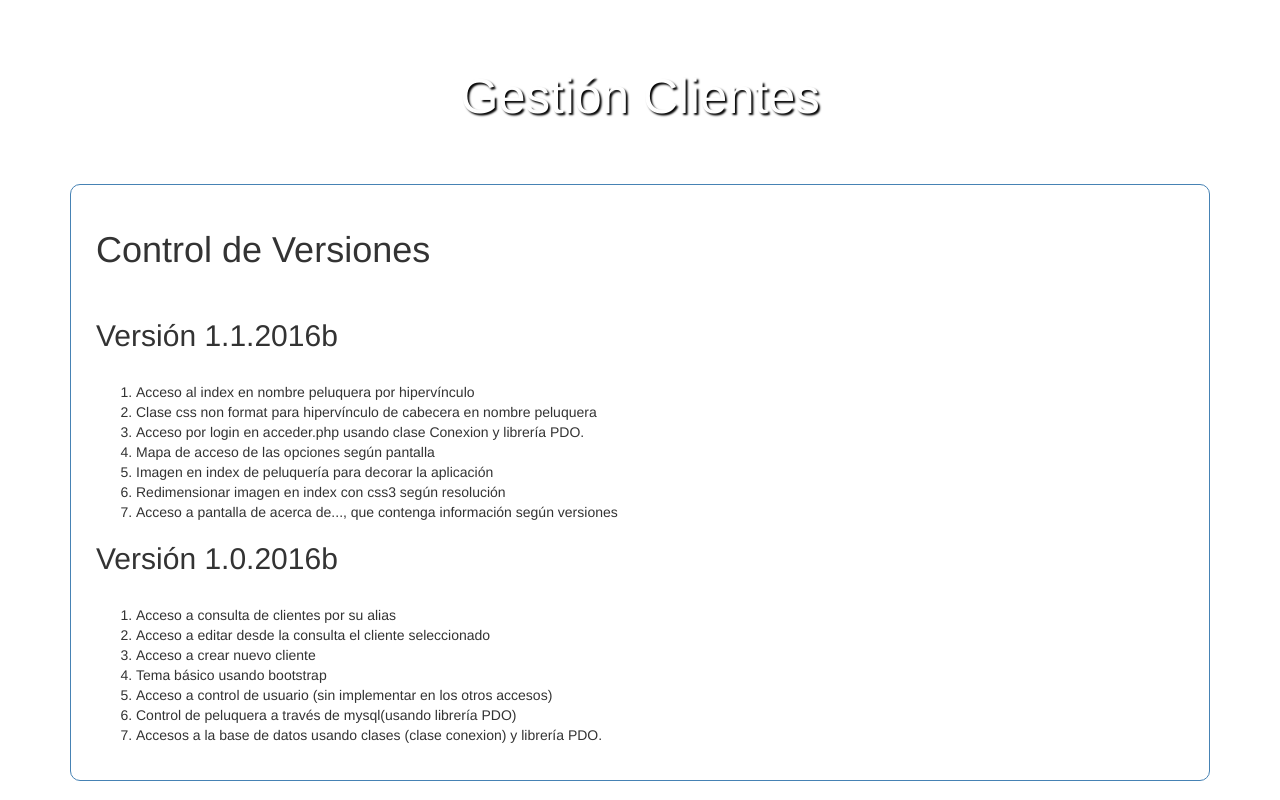
After one commit to davibern/GestionClientes, a PHP site: page /acercade.php in a window 1280 px wide. The commit adds this page. Run offline with PHP 8.4, Linux system fonts and the light colour scheme; data that the repository does not hold is empty.

Commit message:
Versión 1.2 Beta 2016
Acceso al index en nombre peluquera por hipervínculo
Clase css non format para hipervínculo de cabecera en nombre peluquera
Acceso por login en acceder.php usando clase Conexion y librería PDO.
Mapa de acceso de las opciones según pantalla
Imagen en index de peluquería para decorar la aplicación
Redimensionar imagen en index con css3 según resolución
Acceso a pantalla de acerca de..., que contenga información según
versiones

```diff
--- /dev/null
+++ b/acercade.php
@@ -0,0 +1,53 @@
+<!DOCTYPE html PUBLIC "-//W3C//DTD XHTML 1.1//EN" "http://www.w3.org/TR/xhtml11/DTD/xhtml11.dtd">
+<html lang="es">
+   <head>
+      <?php
+
+        // Ficheros de configuración y nombre de empresa
+        include("includes/header.php");
+        include("includes/empresa.php");
+
+        // Instanciamos un objeto nuevo de empresa para rescatar el nombre de la peluquería
+        $nombreempresa = new Empresa();
+
+        // Usamos el método para rescatar nombre de empresa y lo guardamos en otra variable para poder usarla más tarde
+        $empresa = $nombreempresa->getNameBussines();
+
+      ?>
+   </head>
+   <body>
+        <div class="container">
+            <header class="header">
+                <h1>Gestión Clientes <small><a href="index.php" class="non-format"><?php echo $empresa;?></a></small></h1>
+            </header>
+        </div>
+        <div class="container menu-index">
+            <div class="menu-version menu-option">
+                <h1>Control de Versiones</h1>
+                <br>
+                <h2>Versión 1.1.2016b</h2>
+                <br>
+                <ol>
+                    <li>Acceso al index en nombre peluquera por hipervínculo</li>
+                    <li>Clase css non format para hipervínculo de cabecera en nombre peluquera</li>
+                    <li>Acceso por login en acceder.php usando clase Conexion y librería PDO.</li>
+                    <li>Mapa de acceso de las opciones según pantalla</li>
+                    <li>Imagen en index de peluquería para decorar la aplicación</li>
+                    <li>Redimensionar imagen en index con css3 según resolución</li>
+                    <li>Acceso a pantalla de acerca de..., que contenga información según versiones</li>
+                </ol>
+                <h2>Versión 1.0.2016b</h2>
+                <br>
+                <ol>
+                    <li>Acceso a consulta de clientes por su alias</li>
+                    <li>Acceso a editar desde la consulta el cliente seleccionado</li>
+                    <li>Acceso a crear nuevo cliente</li>
+                    <li>Tema básico usando bootstrap</li>
+                    <li>Acceso a control de usuario (sin implementar en los otros accesos)</li>
+                    <li>Control de peluquera a través de mysql(usando librería PDO)</li>
+                    <li>Accesos a la base de datos usando clases (clase conexion) y librería PDO.</li>
+                </ol>
+            </div>
+        </div>
+   </body>
+</html>
--- a/actualizarcliente.php
+++ b/actualizarcliente.php
@@ -43,7 +43,7 @@
    <body>
         <div class="container">
             <header class="header">
-                <h1>Gestión Clientes <small><?php echo $empresa;?></small></h1>
+                <h1>Gestión Clientes <small><a href="index.php" class="non-format"><?php echo $empresa;?></a></small></h1>
             </header>
         </div>
         <div class="container menu-index menu-search">
--- a/buscarcliente.php
+++ b/buscarcliente.php
@@ -18,7 +18,7 @@
    <body>
         <div class="container">
             <header class="header">
-                <h1>Gestión Clientes <small><?php echo $empresa;?></small></h1>
+                <h1>Gestión Clientes <small><a href="index.php" class="non-format"><?php echo $empresa;?></a></small></h1>
             </header>
         </div>
         <div class="container menu-index menu-search">
--- a/consultaclientes.php
+++ b/consultaclientes.php
@@ -26,10 +26,13 @@
     <body>
          <div class="container">
              <header class="header">
-                  <h1>Gestión Clientes <small><?php echo $empresa;?></small></h1>
+                  <h1>Gestión Clientes <small><a href="index.php" class="non-format"><?php echo $empresa;?></a></small></h1>
              </header>
         </div>
         <div class="container menu-search">
+           <div class="container">
+             <a href="index.php">Home</a> > <a href="buscarcliente.php">Buscar</a>
+           </div>
            <table class="table table-striped">
              <tr class="header-table">
                 <td>Alias</td>
--- a/crearcliente.php
+++ b/crearcliente.php
@@ -43,7 +43,7 @@
    <body>
         <div class="container">
             <header class="header">
-                <h1>Gestión Clientes <small><?php echo $empresa;?></small></h1>
+                <h1>Gestión Clientes <small><a href="index.php" class="non-format"><?php echo $empresa;?></a></small></h1>
             </header>
         </div>
         <div class="container menu-index menu-search">
--- a/css/style.css
+++ b/css/style.css
@@ -38,6 +38,37 @@
     border-radius: 10px;
     padding: 30px;
     width: 50%;
+}
+
+.menu-version {
+    text-align: left;
+}
+
+a.non-format {
+    color: grey;
+    text-shadow: 2px 2px 2px black;
+}
+
+a.non-format:link {
+   text-decoration: none;
+}
+
+a.non-format:hover {
+   text-decoration: none;
+}
+
+a.non-format:active {
+    text-decoration: none;
+}
+
+a.non-format:visited {
+    text-decoration: none;
+}
+
+/*-- img responsive --*/
+img {
+    height: auto;
+    max-width: 100%;
 }
 
 /* -- Search -- */
--- a/datosclientes.php
+++ b/datosclientes.php
@@ -18,7 +18,7 @@
    <body>
         <div class="container">
             <header class="header">
-                <h1>Gestión Clientes <small><?php echo $empresa;?></small></h1>
+                <h1>Gestión Clientes <small><a href="index.php" class="non-format"><?php echo $empresa;?></a></small></h1>
             </header>
         </div>
         <div class="container menu-create">
--- a/editar.php
+++ b/editar.php
@@ -47,10 +47,13 @@
     <body>
          <div class="container">
              <header class="header">
-                  <h1>Gestión Clientes <small><?php echo $empresa;?></small></h1>
+                  <h1>Gestión Clientes <small><a href="index.php" class="non-format"><?php echo $empresa;?></a></small></h1>
              </header>
          </div>
          <div class="container menu-create">
+            <div class="container">
+               <a href="index.php">Home</a> > <a href="buscarcliente.php">Buscar</a> > <a href="javascript:history.back()">Ver cliente</a><br><br>
+            </div>
            <form action="actualizarcliente.php" method="POST">
               <div class="form-horizontal">
                    <div class="form-group">
--- a/includes/conexion.php
+++ b/includes/conexion.php
@@ -9,7 +9,7 @@
         private $pass='';
         private $charset='SET NAMES utf8';
 
-        public function Conexion(){
+        public function __construct(){
 
             try{
 
--- a/includes/crearcliente.php
+++ b/includes/crearcliente.php
@@ -1,6 +1,6 @@
 <?php
 
-    // Incluimos la clase conexión sólo cuando no haya sido incuida
+    // Incluimos la clase conexión sólo cuando no haya sido incluida
     if(!class_exists('Conexion')) {
 
         include("includes/conexion.php");
--- a/includes/header.php
+++ b/includes/header.php
@@ -8,7 +8,7 @@
     define('PATH_JS_JQUERY', './scripts/jquery-3.1.1.js');
 
     // Título cabecera páguina
-    echo "<title>Gestión Peluquería Elena Baglietto</title>";
+    echo "<title>Gestión Clientes Peluquería</title>";
 
     // Responsive y otras opciones
     echo "<meta charset='utf-8'>";
--- a/includes/vercliente.php
+++ b/includes/vercliente.php
@@ -9,7 +9,7 @@
 
     class DevuelveClientes extends Conexion{
 
-        public function DevuelveClientes(){
+        public function __construct(){
 
             parent::__construct();
 
```
Also changed, not shown: acceder.php (+9 -3 lines), index.php (+9 -4 lines), session/comprobarlogin.php (added, +78 -0 lines), session/comprobarusuario.php (deleted, +0 -45 lines), session/login.php (added, +12 -0 lines), session/sesion.php (deleted, +0 -20 lines), media/fondo-index.png (added).
